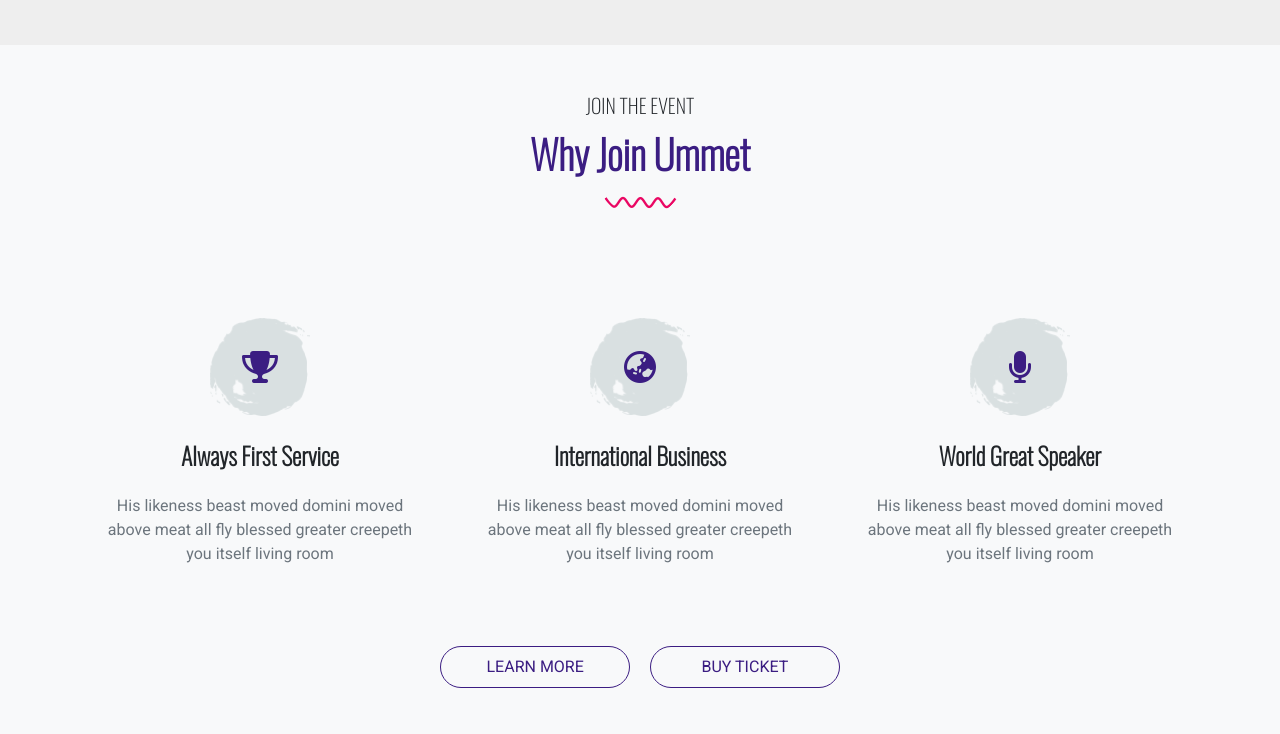
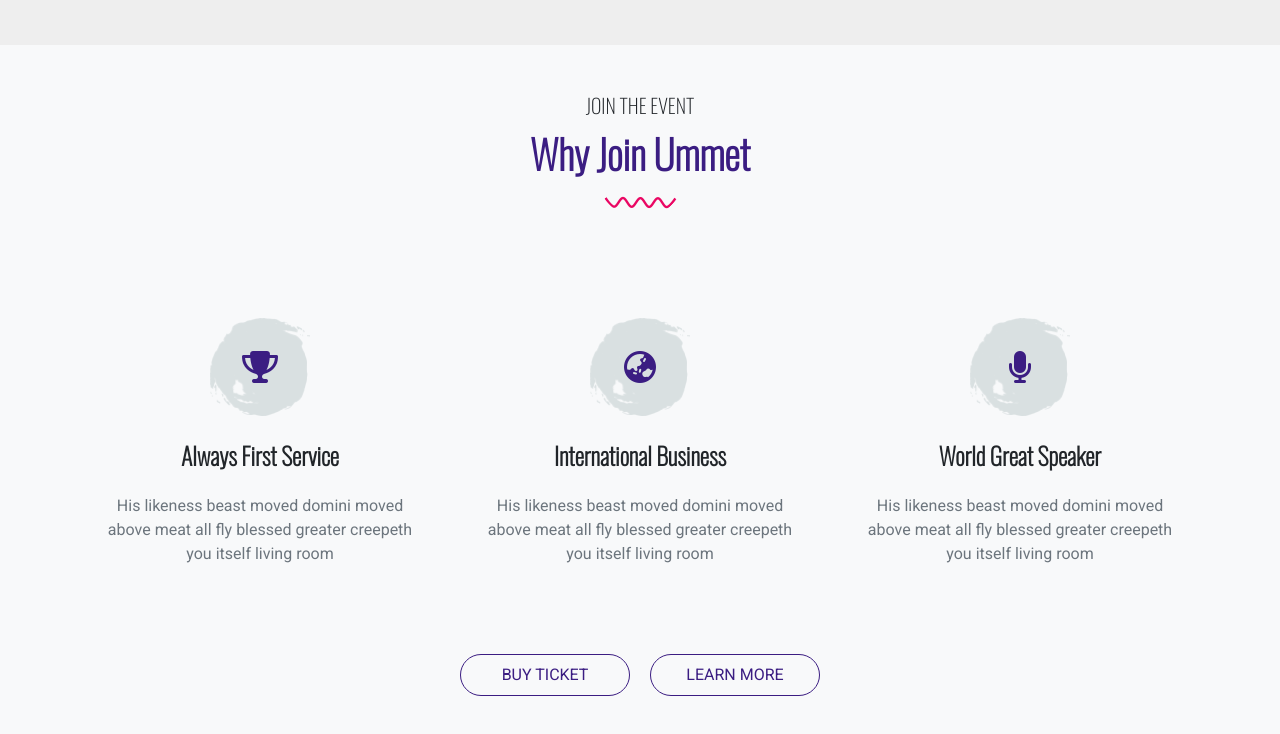
Before and after one commit to mm-tvkl/Complete-Project-7, a website: page index.html in a window 1280 px wide. Shown: the part 1171-1905 px from the top of the page. Drawn offline with nearby package versions, Linux system fonts and the light colour scheme.

Commit message:
Features Section Button Updated and Bugs Fixed

```diff
--- a/index.html
+++ b/index.html
@@ -226,8 +226,8 @@
                 <!-- Button Section -->
                 <div class="row py-5">
                     <div class="col text-center">
-                        <a href="#" class="btn btn-outline-purple py-2 mx-2 rounded-pill" style="width: 17%;">LEARN MORE</a>
-                        <a href="#" class="btn btn-outline-purple py-2 mx-2 rounded-pill" style="width: 17%;">BUY TICKET</a>
+                        <a href="#" class="btn btn-outline-purple py-2 mx-2 rounded-pill my-2" style="width: 170px;">BUY TICKET</a>
+                        <a href="#" class="btn btn-outline-purple py-2 mx-2 rounded-pill my-2" style="width: 170px;">LEARN MORE</a>
                     </div>
                 </div>
             </div>
```
